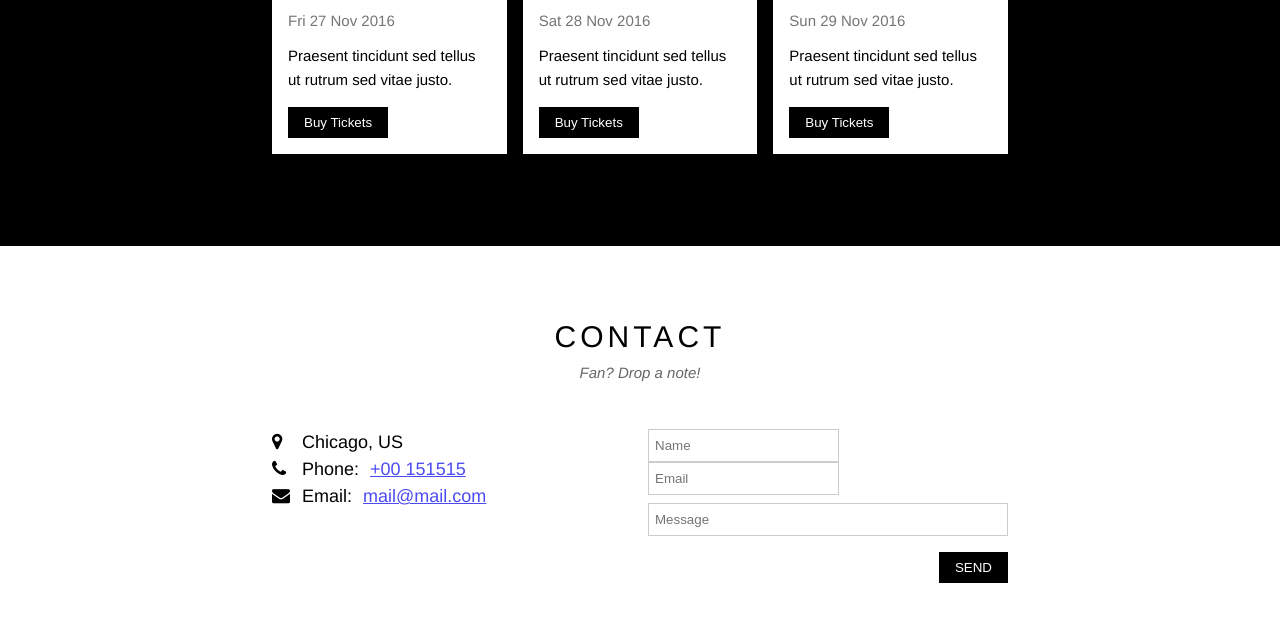
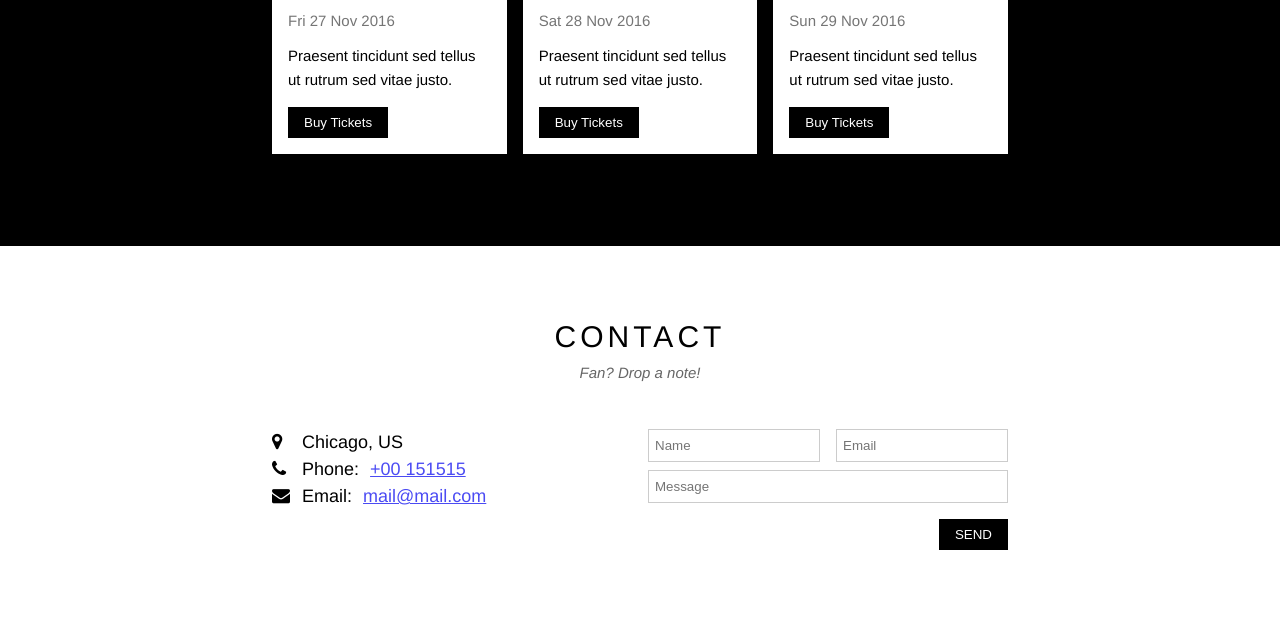
Before and after one commit to tqcuong11/theband_project, a plain HTML site: page index.html in a window 1280 px wide. Shown: the part 1854-2474 px from the top of the page. Drawn offline with Linux system fonts and the light colour scheme.

Commit message:
Fix contact form

```diff
--- a/assets/css/style.css
+++ b/assets/css/style.css
@@ -424,6 +424,10 @@
                width: 100%;
            }
 
+           .contact-form .row:first-child .col {
+               width: 50%;
+           }
+
            .map-section img {
                width: 100%;
            }
--- a/index.html
+++ b/index.html
@@ -159,7 +159,7 @@
                     <div class="col col-half s-col-full contact-form">
                         <form action="">
                             <div class="row">
-                                <div class="col col-haft  s-col-full">
+                                <div class="col col-half  s-col-full">
                                     <input type="text" placeholder="Name" required class="form-control">
                                 </div>
                                 <div class="col col-haft s-col-full s-mt-8">
```
